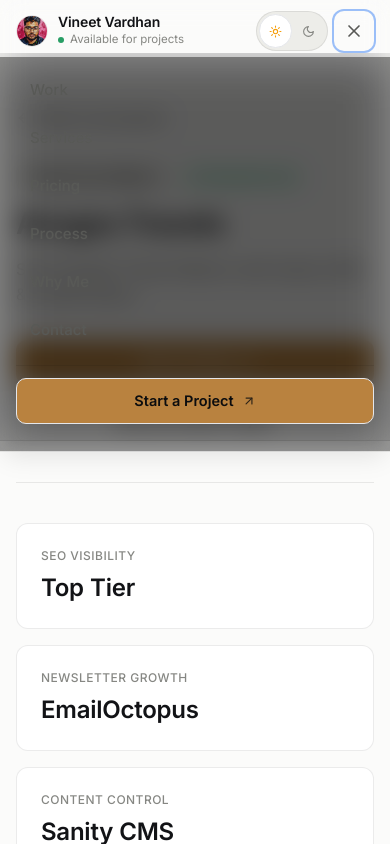
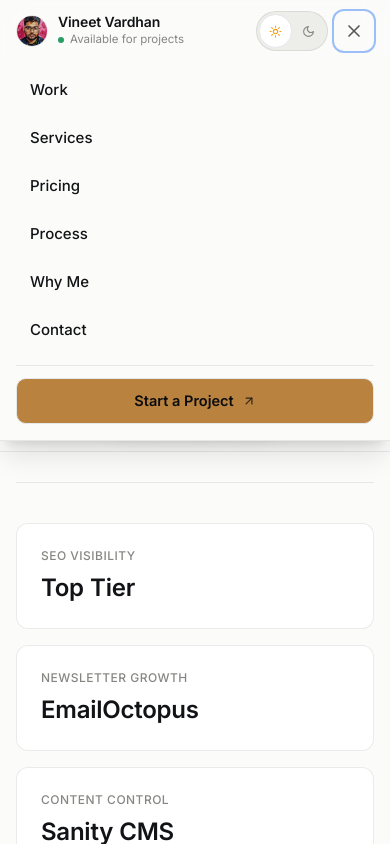
Before and after one commit to vineetvardhan27/Portfolio-VineetVardhan, a Next.js app: page /work/anugra-travels in a window 390 px wide. Both pictures are taken after a click on the button 354 px from the left and 31 px from the top of the page. Shown: the top 844 px of the page. Built offline with nearby package versions, Linux system fonts and the light colour scheme.

Commit message:
style: update Nav component styles for improved dark mode support and backdrop effects

```diff
--- a/components/Nav.tsx
+++ b/components/Nav.tsx
@@ -117,7 +117,7 @@ export function Nav() {
               exit={{ opacity: 0 }}
               transition={{ duration: 0.15 }}
               onClick={() => setMobileMenuOpen(false)}
-              className="fixed inset-0 top-[57px] sm:top-[61px] bg-black/40 backdrop-blur-xs z-40 md:hidden"
+              className="fixed inset-0 top-[57px] sm:top-[61px] bg-black/12 backdrop-blur-[2px] dark:bg-black/45 dark:backdrop-blur-xs z-40 md:hidden"
               aria-hidden="true"
             />
 
@@ -127,7 +127,7 @@ export function Nav() {
               animate={{ opacity: 1, height: "auto" }}
               exit={{ opacity: 0, height: 0 }}
               transition={{ duration: 0.22, ease: "easeOut" }}
-              className="md:hidden bg-bg/98 backdrop-blur-xl border-b border-border shadow-xl px-4 py-4 relative z-50 max-h-[calc(100vh-4rem)] overflow-y-auto"
+              className="md:hidden bg-bg border-b border-border shadow-xl px-4 py-4 relative z-50 max-h-[calc(100vh-4rem)] overflow-y-auto dark:bg-bg/95 dark:backdrop-blur-xl dark:supports-[backdrop-filter]:bg-bg/90"
             >
               <div className="flex flex-col gap-1">
                 {navLinks.map((link) => (
@@ -135,7 +135,7 @@ export function Nav() {
                     key={link.label}
                     href={link.href}
                     onClick={() => setMobileMenuOpen(false)}
-                    className="text-[15px] font-medium text-text-secondary hover:text-text-primary hover:bg-surface/70 px-3.5 py-2.5 rounded-lg transition-colors flex items-center min-h-[44px]"
+                    className="text-[15px] font-medium text-text-primary hover:text-accent hover:bg-surface/80 dark:text-text-secondary dark:hover:text-text-primary dark:hover:bg-surface/70 px-3.5 py-2.5 rounded-lg transition-colors flex items-center min-h-[44px]"
                   >
                     {link.label}
                   </Link>
```
